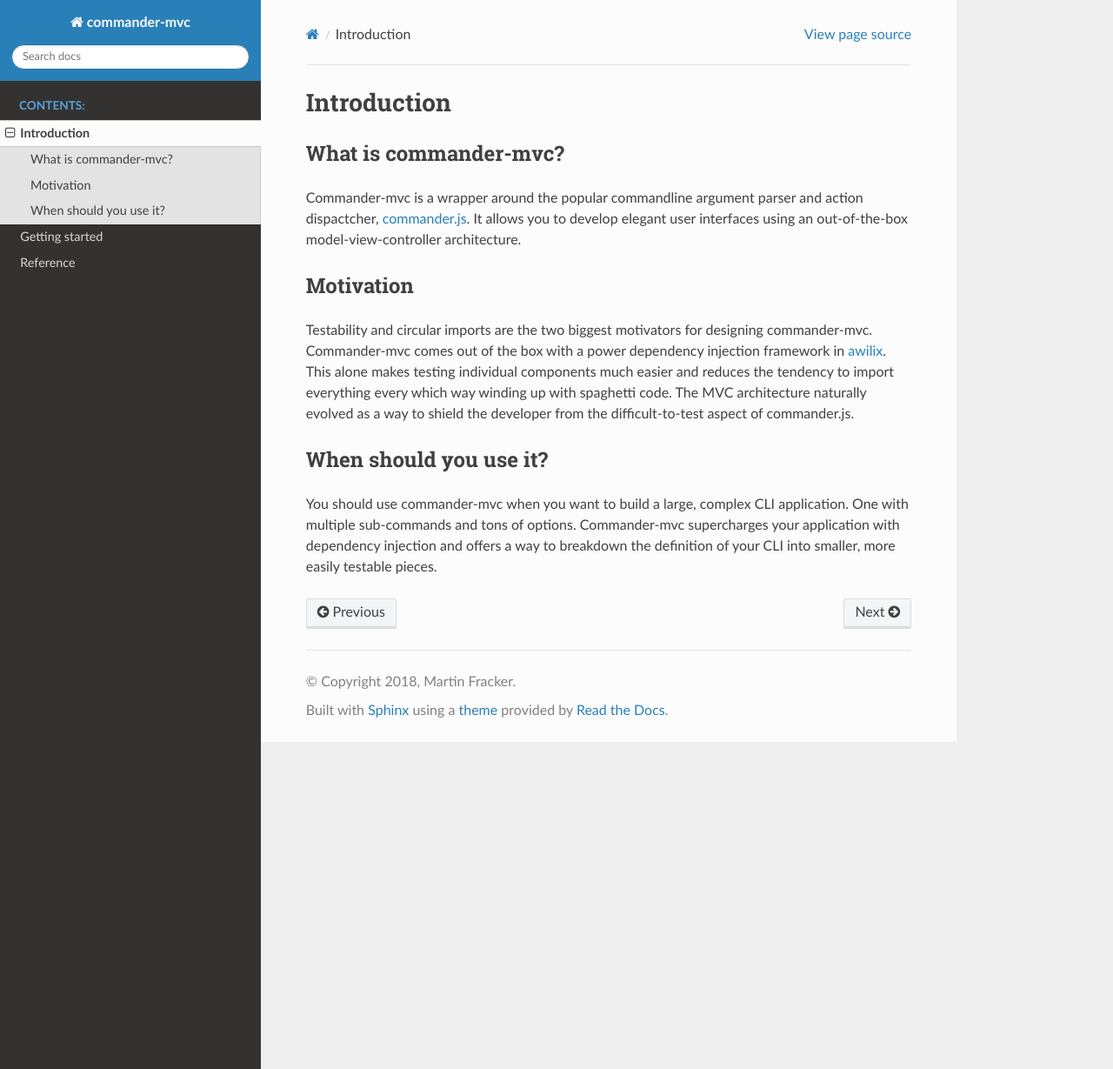
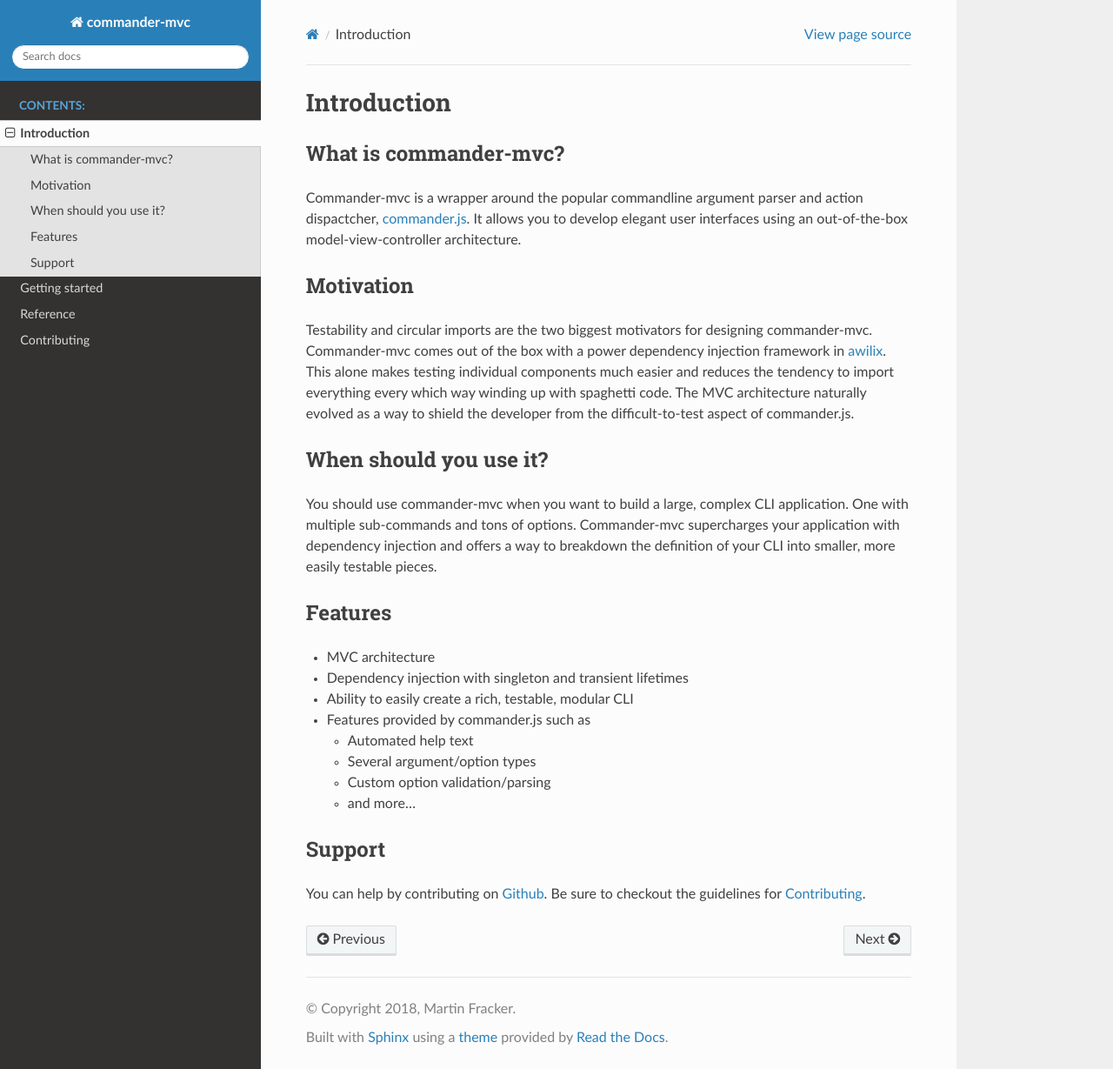
Before and after one commit to commander-mvc/commander-mvc, a Sphinx documentation site: the page built from docs/intro.rst, in a window 1280 px wide and 1229 px high. Shown: the whole window at 87% size. Built offline with Sphinx 7.4.7 and the Read the Docs theme 2.0.0, drawn with Linux system fonts in a browser that asks for light colours.

```diff
--- a/docs/index.rst
+++ b/docs/index.rst
@@ -8,6 +8,7 @@ Welcome to commander-mvc's documentation!
    intro
    getting-started
    reference/index
+   contributing
 
 Indices and tables
 ==================
--- a/docs/intro.rst
+++ b/docs/intro.rst
@@ -27,3 +27,23 @@ You should use commander-mvc when you want to build a large, complex CLI
 application. One with multiple sub-commands and tons of options. Commander-mvc
 supercharges your application with dependency injection and offers a way to
 breakdown the definition of your CLI into smaller, more easily testable pieces.
+
+Features
+========
+
+- MVC architecture
+- Dependency injection with singleton and transient lifetimes
+- Ability to easily create a rich, testable, modular CLI
+- Features provided by commander.js such as
+
+  - Automated help text
+  - Several argument/option types
+  - Custom option validation/parsing
+  - and more...
+
+Support
+=======
+
+You can help by contributing on `Github
+<https://www.github.com/towerism/commander-mvc>`_. Be sure to checkout the
+guidelines for :doc:`contributing`.
--- a/docs/reference/view.rst
+++ b/docs/reference/view.rst
@@ -3,7 +3,7 @@ View
 
 A view instance is automatically created when one is specified on an action,
 after the action returns a value. The return value is used as the model and
-passed to the :method:`Print` method of the :class:`View` instance. Like
+passed to the :meth:`Print` method of the :class:`View` instance. Like
 injectables and controllers, the view can also inject dependencies through the
 constructor.
 
```
Also changed, not shown: README.md (+5 -92 lines), docs/contributing.rst (added, +59 -0 lines), .github/CONTRIBUTING.md.
